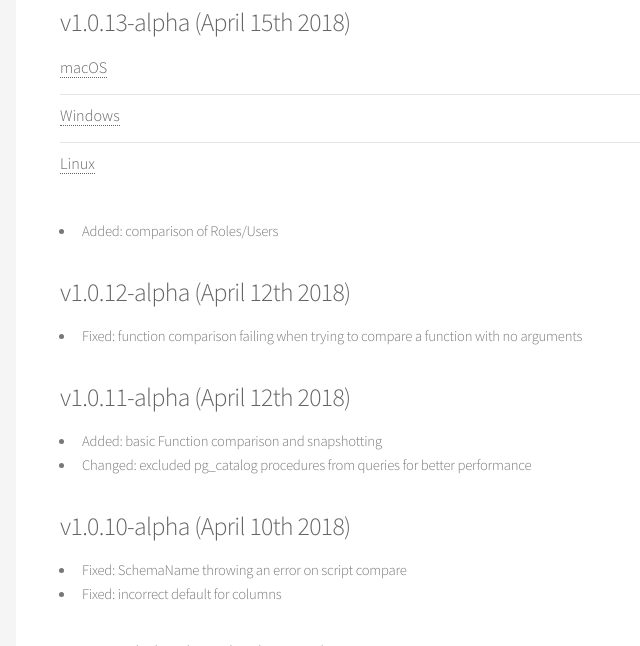
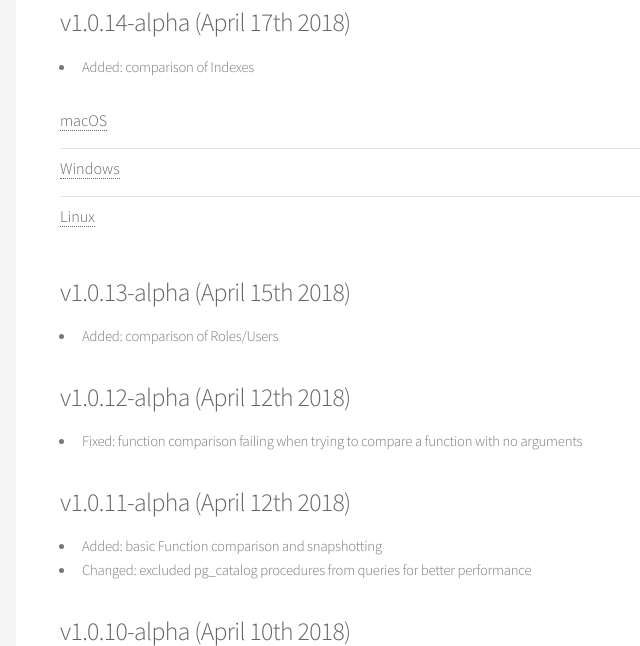
Before and after one commit to sql-migrate/backup2.sql-migrate.github.io, a Jekyll site: the page built from downloads.md, in a window 1280 px wide and 900 px high, scrolled down 305 px, cut to the strip 254-900 px from the top of the window. Shown: the whole strip, without its empty margins (184-824 px from the left). Built offline with Jekyll 4.4.1, drawn with Linux system fonts in a browser that asks for light colours.

Commit message:
v1.0.14-alpha

```diff
--- a/downloads.md
+++ b/downloads.md
@@ -4,33 +4,35 @@
 permalink: /downloads
 ---
 <iframe width="560" height="315" src="https://www.youtube.com/embed/f-EIOIxFQ2g" frameborder="0" allow="autoplay; encrypted-media" allowfullscreen></iframe>
-<h3>v1.0.13-alpha (April 15th 2018)</h3>
+
+<h3>v1.0.14-alpha (April 17th 2018)</h3>
+  - Added: comparison of Indexes
   <ul class="alt">
       <li>
         <h4>
           <a class="post-link"
-          onclick="var that=this;ga('send', 'event','Download','macOS 1.0.13-alpha',this.href);setTimeout(function(){location.href=that.href;},200);return false;"
-          href="http://downloads.postgrescompare.com/builds/PostgresCompare-darwin-x64_1.0.13-alpha.zip">macOS</a>
+          onclick="var that=this;ga('send', 'event','Download','macOS 1.0.14-alpha',this.href);setTimeout(function(){location.href=that.href;},200);return false;"
+          href="http://downloads.postgrescompare.com/builds/PostgresCompare-darwin-x64_1.0.14-alpha.zip">macOS</a>
         </h4>
       </li>
       <li>
         <h4>
           <a class="post-link"
-          onclick="var that=this;ga('send', 'event','Download','Windows 1.0.13-alpha',this.href);setTimeout(function(){location.href=that.href;},200);return false;"
-          href="http://downloads.postgrescompare.com/builds/PostgresCompare-win32-x64_1.0.13-alpha.zip">Windows</a>
+          onclick="var that=this;ga('send', 'event','Download','Windows 1.0.14-alpha',this.href);setTimeout(function(){location.href=that.href;},200);return false;"
+          href="http://downloads.postgrescompare.com/builds/PostgresCompare-win32-x64_1.0.14-alpha.zip">Windows</a>
         </h4>
       </li>
       <li>
         <h4>
           <a class="post-link"
-          onclick="var that=this;ga('send', 'event','Download','Linux 1.0.13-alpha',this.href);setTimeout(function(){location.href=that.href;},200);return false;"
-          href="http://downloads.postgrescompare.com/builds/PostgresCompare-linux-x64_1.0.13-alpha.zip">Linux</a>
+          onclick="var that=this;ga('send', 'event','Download','Linux 1.0.14-alpha',this.href);setTimeout(function(){location.href=that.href;},200);return false;"
+          href="http://downloads.postgrescompare.com/builds/PostgresCompare-linux-x64_1.0.14-alpha.zip">Linux</a>
         </h4>
       </li>
   </ul>
+
+<h3>v1.0.13-alpha (April 15th 2018)</h3>
   - Added: comparison of Roles/Users
-
-
 
 <h3>v1.0.12-alpha (April 12th 2018)</h3>
   - Fixed: function comparison failing when trying to compare a function with no arguments
```
